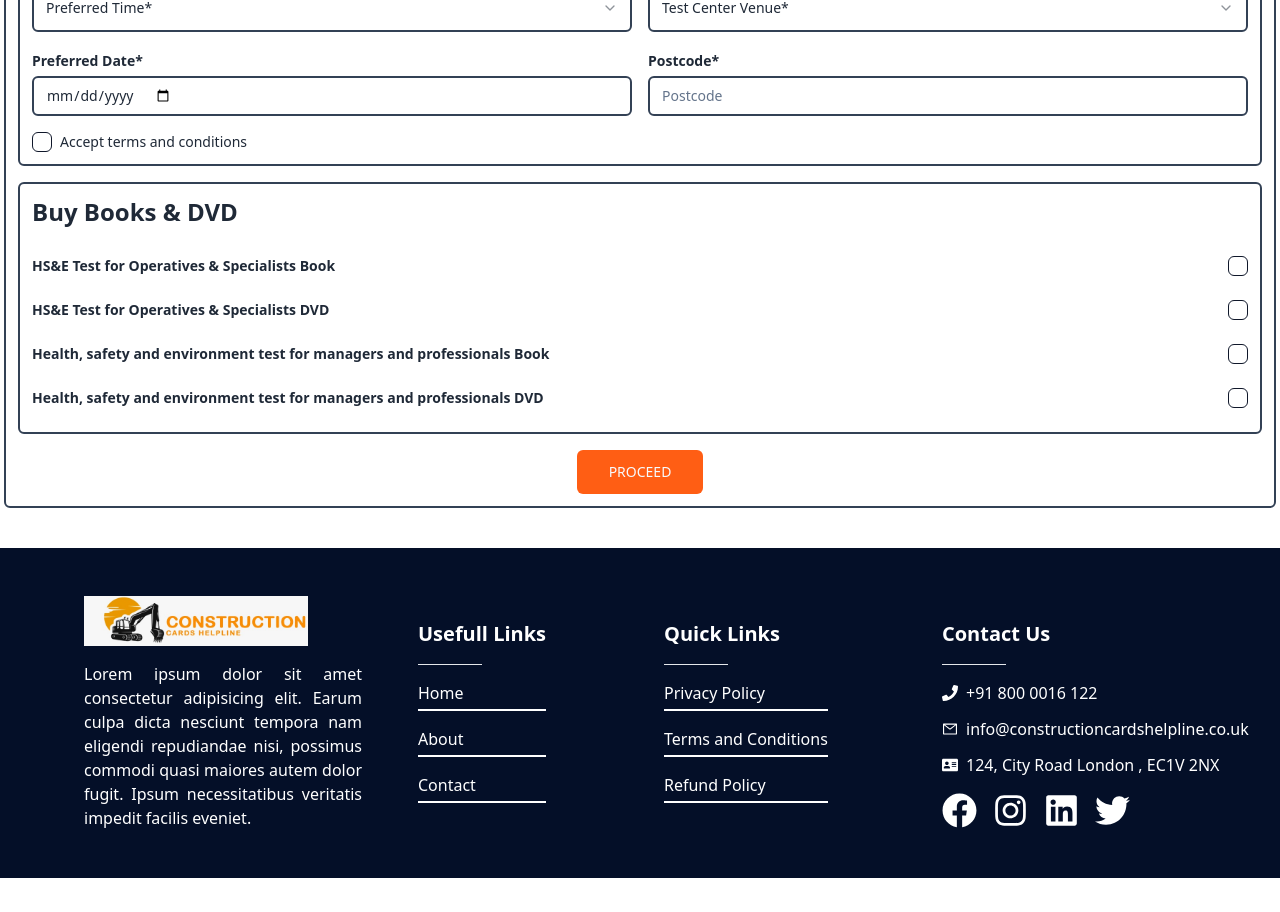
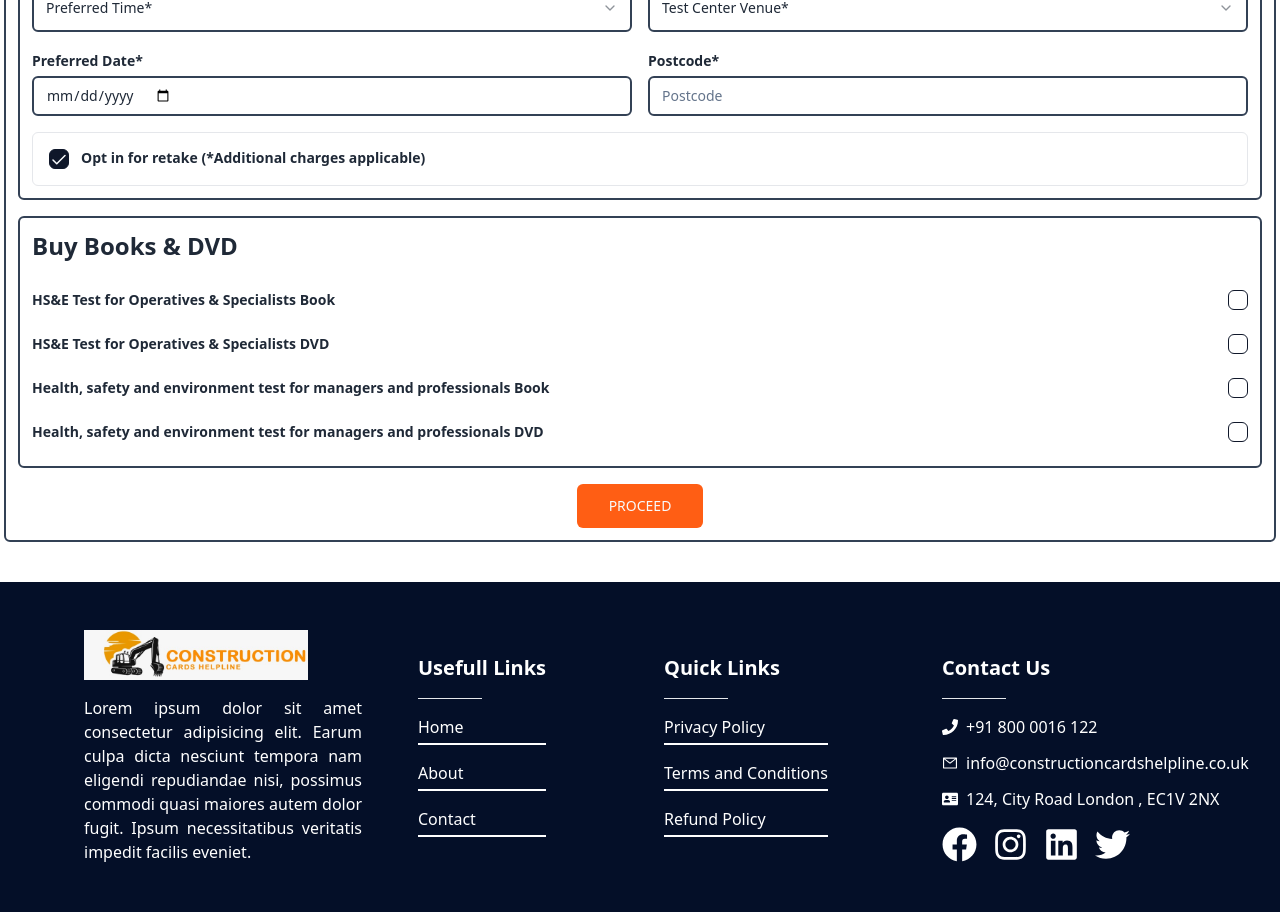
Before and after one commit to nishantsingh345/construction2, a Next.js app: page /citb/book-now in a window 1280 px wide. Shown: the part 1075-1987 px from the top of the page. Before the commit the page ends 1953 px from the top, so only its background shows below. Built offline with nearby package versions, Linux system fonts and the light colour scheme.

Commit message:
modified cib form

```diff
--- a/src/components/book/citb/CitbForm.tsx
+++ b/src/components/book/citb/CitbForm.tsx
@@ -79,6 +79,7 @@ const FormSchema = z.object({
   items: z.array(z.string()).refine((value) => value.some((item) => item), {
     message: "You have to select at least one item.",
   }),
+  retaketest: z.boolean().default(false).optional(),
 });
 
 type Props = {};
@@ -91,7 +92,19 @@ const CitbForm = (props: Props) => {
     defaultValues: {
       firstName: "",
       lastname: "",
+      birthdate: "",
+      number: "",
+      email: "",
+      postcode: "",
+      postcodetest: "",
+      address: "",
+      insurence: "",
+      selectlang: "",
+      preferredtime: "",
+      testcenter: "",
+      preferreddate: "",
       items: [],
+      retaketest: true,
     },
   });
   const { watch } = form;
@@ -347,7 +360,6 @@ const CitbForm = (props: Props) => {
                             </SelectTrigger>
                           </FormControl>
                           <SelectContent>
-                            <SelectItem value="09:00 To 10:00 AM">09:00 To 10:00 AM</SelectItem>
                             <SelectItem value="09:00 To 10:00 AM">11:00 To 12:00 AM</SelectItem>
                           </SelectContent>
                         </Select>
@@ -410,15 +422,20 @@ const CitbForm = (props: Props) => {
                   />
                 </div>
 
-                <div className="flex items-center space-x-2">
-                  <Checkbox id="terms" />
-                  <label
-                    htmlFor="terms"
-                    className="text-sm font-medium leading-none peer-disabled:cursor-not-allowed peer-disabled:opacity-70"
-                  >
-                    Accept terms and conditions
-                  </label>
-                </div>
+                <FormField
+                  control={form.control}
+                  name="retaketest"
+                  render={({ field }) => (
+                    <FormItem className="flex flex-row items-start space-x-3 space-y-0 rounded-md border p-4">
+                      <FormControl>
+                        <Checkbox checked={field.value} onCheckedChange={field.onChange} />
+                      </FormControl>
+                      <div className="space-y-1 leading-none">
+                        <FormLabel>Opt in for retake (*Additional charges applicable)</FormLabel>
+                      </div>
+                    </FormItem>
+                  )}
+                />
               </div>
 
               <div className="w-full space-y-4 border-2 border-slate-700 p-3 rounded-md">
```
